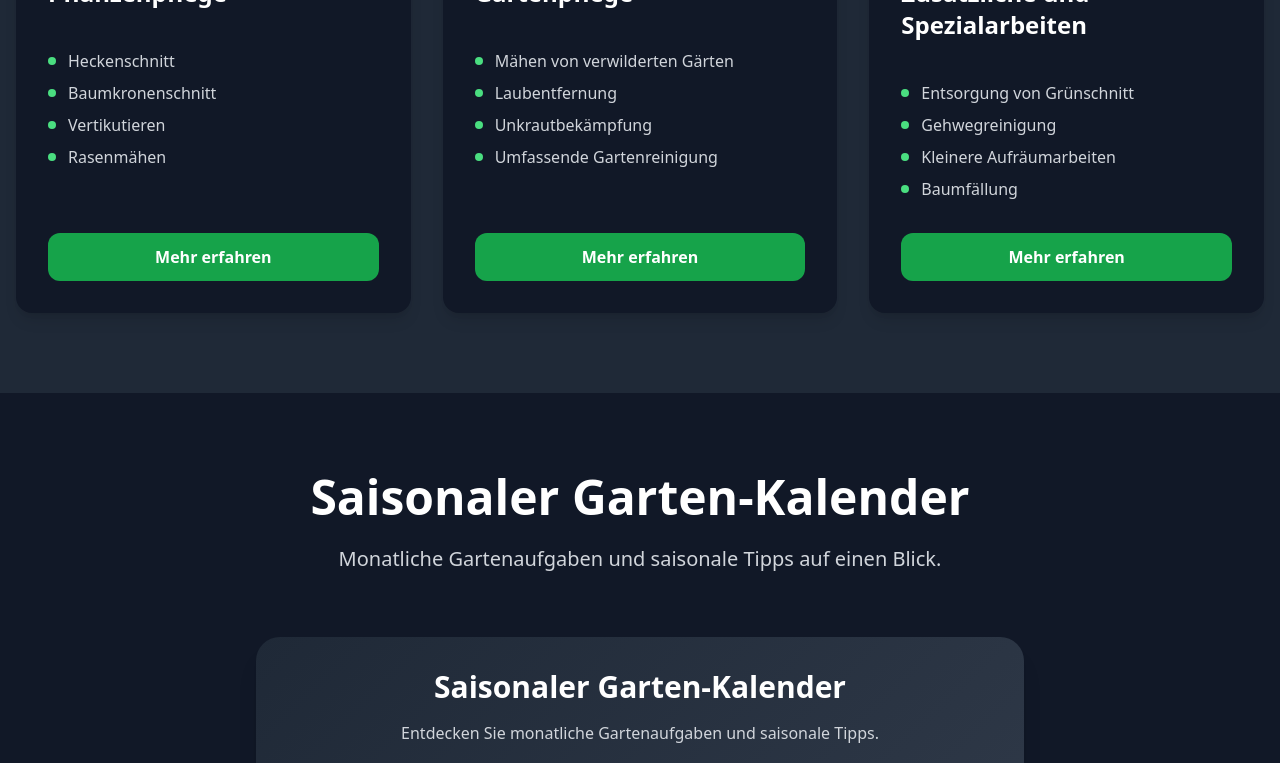
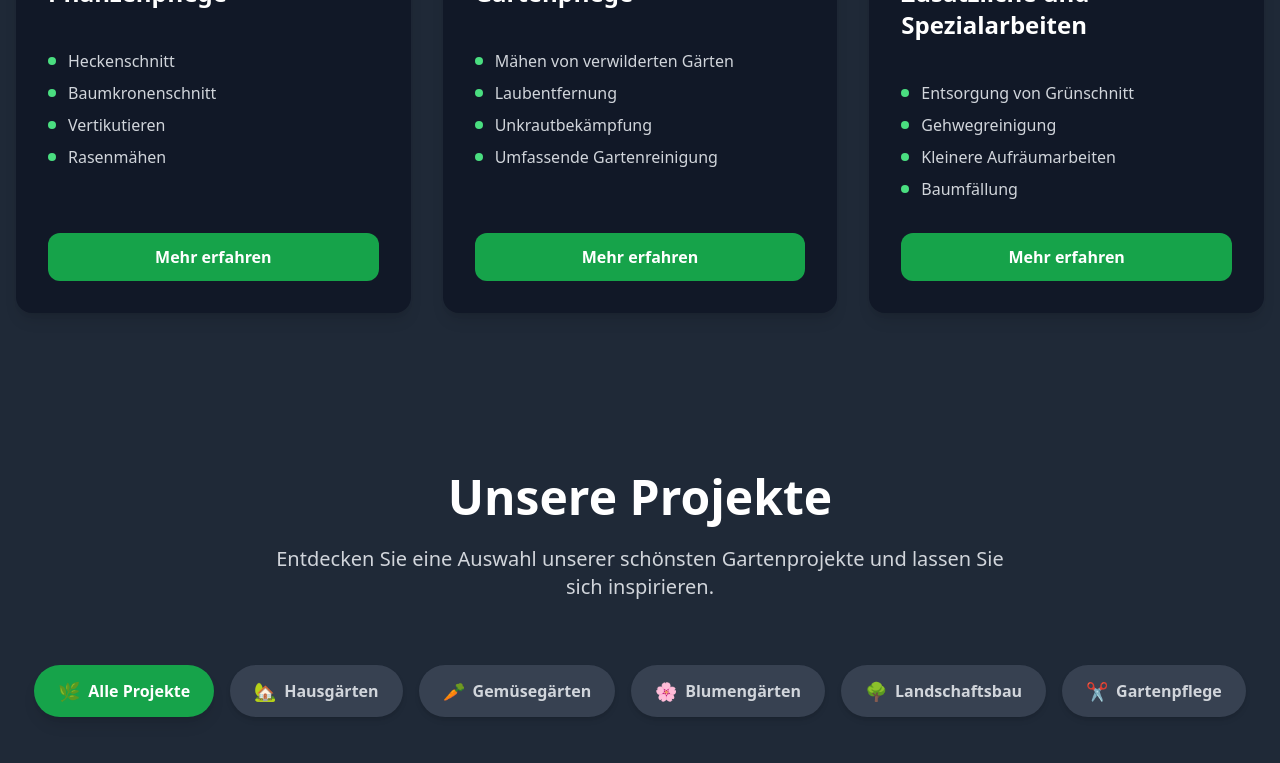
Before and after one commit to Bl4nk44/akgarten, a React (Vite) app: page / in a window 1280 px wide. Shown: the part 2000-2763 px from the top of the page. Built offline with nearby package versions, Linux system fonts and the light colour scheme.

Commit message:
ui: usuń górny kalendarz (sekcja Widgets) – zostaje tylko przy formularzu kontaktowym

```diff
--- a/src/pages/Home.tsx
+++ b/src/pages/Home.tsx
@@ -2,7 +2,7 @@ import React from 'react';
 import Hero from '../components/Hero';
 import About from '../components/About';
 import Services from '../components/Services';
-import Widgets from '../components/Widgets';
+// import Widgets from '../components/Widgets';
 import Gallery from '../components/Gallery';
 import Contact from '../components/Contact';
 import Testimonials from '../components/Testimonials';
@@ -13,7 +13,7 @@ export default function Home() {
       <Hero />
       <About />
       <Services />
-      <Widgets />
+      {/* <Widgets /> */}
       <Gallery />
       <Contact />
       <Testimonials />
```
